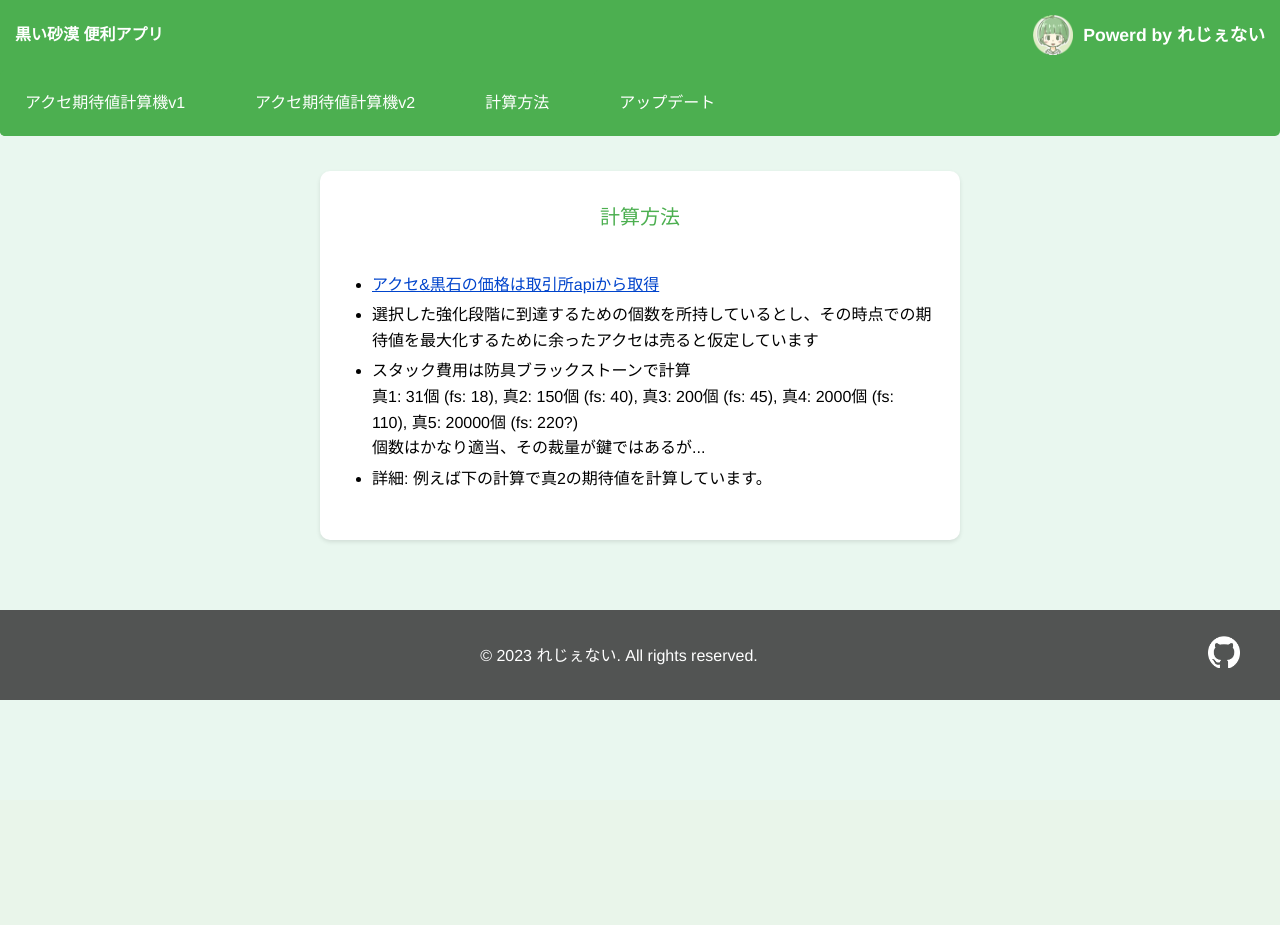
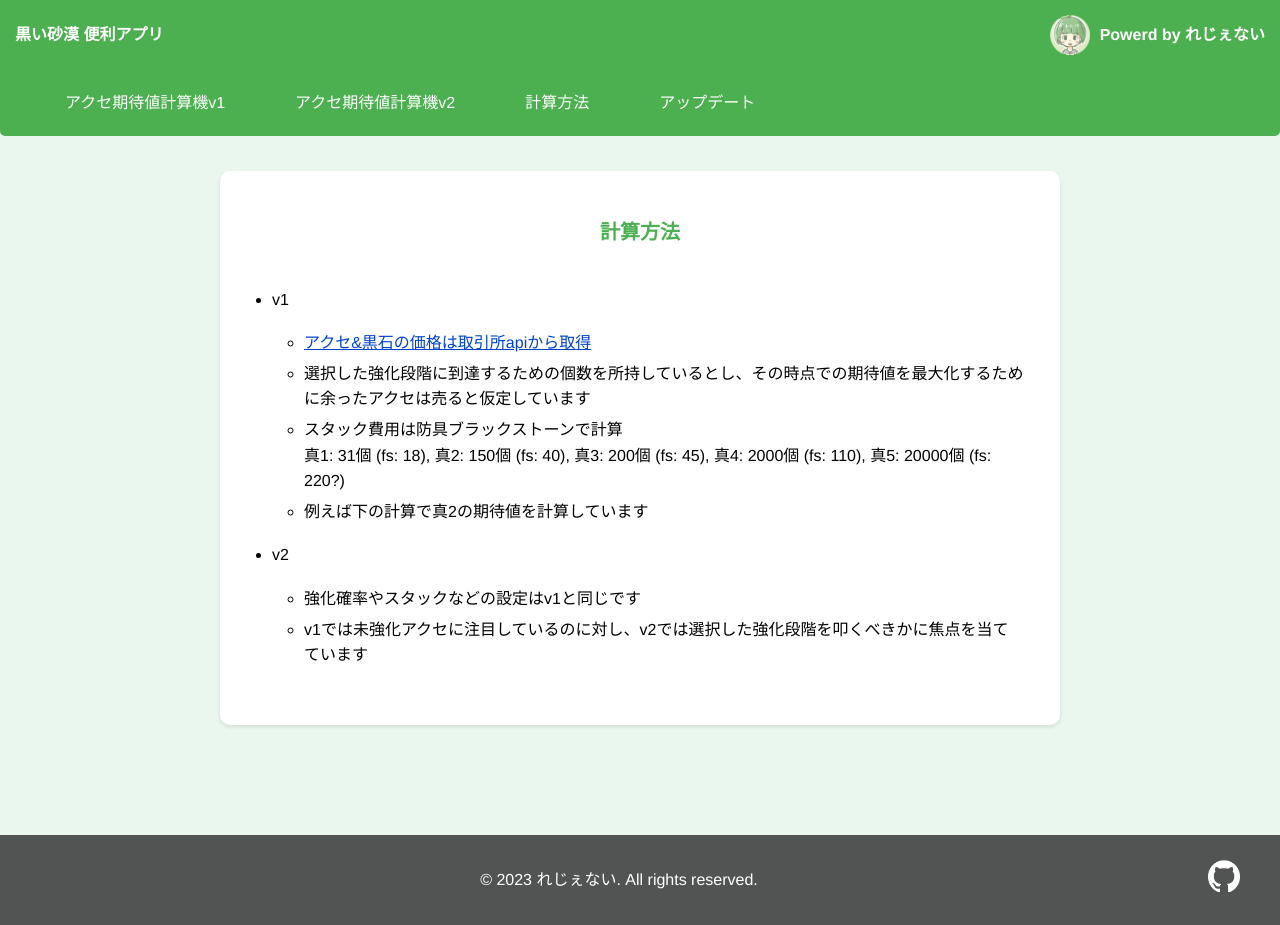
Before and after one commit to Lejenay/bdo_app, a Flask app: page /how-to-calc in a window 1280 px wide. Before the commit the page ends 700 px from the top, so only its background shows below. Run offline with Flask 2, Linux system fonts and the light colour scheme; parts of the project's set-up code (start-up, migrations or seed data) failed here and were passed over; some libraries are stand-ins or nearby versions.

Commit message:
c48-1
+マノスアクセの追加
+フッターの位置修正
+v1のresult緑赤表示

```diff
--- a/app.py
+++ b/app.py
@@ -48,6 +48,7 @@ def item_api_call(item_id):
 # DB // SQLを導入したいですまる
 bs_armour = item_api_call(16002)
 bs_wepon = item_api_call(16001)
+concentrated_magical_black_gem = item_api_call(4987)
 crescent = acc_api_call(12031)
 tun_ring = acc_api_call(12061)
 ruin_ring = acc_api_call(12060)
@@ -71,7 +72,41 @@ ethereal = acc_api_call(11856)
 lunar = acc_api_call(11663)
 river = acc_api_call(11662)
 orkin_belt = acc_api_call(12251)
+manos_ring = acc_api_call(705511)
+manos_earring = acc_api_call(705510)
+manos_necklace = acc_api_call(705509)
+manos_belt = acc_api_call(705512)
 
+# アクセサリーと強化関数のマッピング
+accessories = {
+    'crescent': crescent,
+    'tun_ring': tun_ring,
+    'tun_belt': tun_belt,
+    'disto': disto,
+    'narc': narc,
+    'ruin_ring': ruin_ring,
+    'tun_ear': tun_ear,
+    'tun_neck': tun_neck,
+    'turo_belt': turo_belt,
+    'basi_belt': basi_belt,
+    'centa_belt': centa_belt,
+    'ominous_ring': ominous_ring,
+    'ogre_ring': ogre_ring,
+    'laytenn': laytenn,
+    'sicil': sicil,
+    'dawn': dawn,
+    'vaha': vaha,
+    'cadry': cadry,
+    'valt_belt': valt_belt,
+    'lunar': lunar,
+    'river': river,
+    'ethereal': ethereal,
+    'orkin_belt': orkin_belt,
+    'manos_ring': manos_ring,
+    'manos_earring': manos_earring,
+    'manos_necklace': manos_necklace,
+    'manos_belt': manos_belt
+}
 
 def ja_name(item):
     accessories = {
@@ -97,7 +132,11 @@ def ja_name(item):
         'lunar': '月ネックレス',
         'river': '川ネックレス',
         'ethereal': '夢幻イヤリング',
-        'orkin_belt': 'オルキンベルト'
+        'orkin_belt': 'オルキンベルト',
+        'manos_ring': 'マノスリング',
+        'manos_earring': 'マノスイヤリング',
+        'manos_necklace': 'マノスネックレス',
+        'manos_belt': 'マノスベルト'
     }
 
     if item in accessories.keys():
@@ -125,7 +164,7 @@ def acc_pri(acc, tax):
     base_sell = round((acc[0]*2) *tax)
     str_base_sell = '{:,}'.format(base_sell)
 
-    return str_pri_expected_value, str_base_sell
+    return pri_expected_value, base_sell, str_pri_expected_value, str_base_sell
 
     '''
     真1を叩いた時の期待売上/str_pri_expected_value
@@ -145,7 +184,7 @@ def acc_duo(acc, tax):
     base_sell = round((acc[0]*3) *tax)
     str_base_sell = '{:,}'.format(base_sell)
 
-    return str_duo_expected_value, str_base_sell
+    return duo_expected_value, base_sell, str_duo_expected_value, str_base_sell
 
 def acc_tri(acc, tax):
     try3_stack_cost = (200 + 150 + 31) * bs_armour
@@ -161,7 +200,7 @@ def acc_tri(acc, tax):
     base_sell = round((acc[0]*4) *tax)
     str_base_sell = '{:,}'.format(base_sell)
 
-    return str_tri_expected_value, str_base_sell
+    return tri_expected_value, base_sell, str_tri_expected_value, str_base_sell
 
 def acc_tet(acc, tax):
     try4_stack_cost = (2000 + 200 + 150 + 31)* bs_armour
@@ -200,7 +239,7 @@ def acc_tet(acc, tax):
     base_sell = round((acc[0]*5) *tax)
     str_base_sell = '{:,}'.format(base_sell)
 
-    return str_tet_expected_value, str_base_sell
+    return tet_expected_value, base_sell, str_tet_expected_value, str_base_sell
 
 def acc_pen(acc, tax):
     try5_stack_cost = (20000)
@@ -258,22 +297,35 @@ def acc_pen(acc, tax):
     base_sell = round((acc[0]*6) *tax)
     str_base_sell = '{:,}'.format(base_sell)
 
-    return str_pen_expected_value, str_base_sell
+    return pen_expected_value, base_sell, str_pen_expected_value, str_base_sell
+
+inverce_accessories = {tuple(v):k for k, v in accessories.items()}
 
 def acc_pri_v2(acc, tax):
-    success_chance = 0.7
-    fail_chance = 0.3
-    try1_stack_cost = 31 * bs_armour
+    if "manos" in inverce_accessories[tuple(acc)]:
+        success_chance = 0.75
+        fail_chance = 0.25
+        try1_stack_cost = 10 * concentrated_magical_black_gem
+        pri_expected_value = round( ((acc[1]*tax - try1_stack_cost)*success_chance) - ((acc[0] + try1_stack_cost)*fail_chance))
+    else:
+        success_chance = 0.7
+        fail_chance = 0.3
+        try1_stack_cost = 31 * bs_armour
+        pri_expected_value = round( ((acc[1]*tax - try1_stack_cost)*success_chance) - ((acc[0]*2)*fail_chance))
 
-    pri_expected_value = round( ((acc[1]*tax - try1_stack_cost)*success_chance) - ((acc[0]*2)*fail_chance))
     str_pri_expected_value = '{:,}'.format(pri_expected_value)
 
     return pri_expected_value , str_pri_expected_value
 
 def acc_duo_v2(acc, tax):
-    success_chance = 0.5
-    fail_chance = 0.5
-    try2_stack_cost = 150 * bs_armour
+    if "manos" in inverce_accessories[tuple(acc)]:
+        success_chance = 0.45
+        fail_chance = 0.55
+        try2_stack_cost = 11 * concentrated_magical_black_gem
+    else:
+        success_chance = 0.5
+        fail_chance = 0.5
+        try2_stack_cost = 150 * bs_armour
 
     duo_expected_value = round( ((acc[2]*tax - try2_stack_cost)*success_chance) - ((acc[1] + acc[0])*fail_chance) )
     str_duo_expected_value = '{:,}'.format(duo_expected_value)
@@ -281,9 +333,14 @@ def acc_duo_v2(acc, tax):
     return duo_expected_value, str_duo_expected_value
 
 def acc_tri_v2(acc, tax):
-    success_chance = 0.41
-    fail_chance = 0.59
-    try3_stack_cost = 200 * bs_armour
+    if "manos" in inverce_accessories[tuple(acc)]:
+        success_chance = 0.3
+        fail_chance = 0.7
+        try3_stack_cost = 13 * concentrated_magical_black_gem
+    else:
+        success_chance = 0.41
+        fail_chance = 0.59
+        try3_stack_cost = 200 * bs_armour
 
     tri_expected_value = round( ((acc[3]*tax - try3_stack_cost)*success_chance) - ((acc[2] + acc[0])*fail_chance) )
     str_tri_expected_value = '{:,}'.format(tri_expected_value)
@@ -291,9 +348,14 @@ def acc_tri_v2(acc, tax):
     return tri_expected_value, str_tri_expected_value
 
 def acc_tet_v2(acc, tax):
-    success_chance = 0.3
-    fail_chance = 0.7
-    try4_stack_cost = 2000 * bs_armour
+    if "manos" in inverce_accessories[tuple(acc)]:
+        success_chance = 0.15
+        fail_chance = 0.85
+        try4_stack_cost = 16 * concentrated_magical_black_gem
+    else:
+        success_chance = 0.3
+        fail_chance = 0.7
+        try4_stack_cost = 2000 * bs_armour
 
     tet_expected_value = round( ((acc[4]*tax - try4_stack_cost)*success_chance) - ((acc[3] + acc[0])*fail_chance) )
     str_tet_expected_value = '{:,}'.format(tet_expected_value)
@@ -301,41 +363,19 @@ def acc_tet_v2(acc, tax):
     return tet_expected_value, str_tet_expected_value
 
 def acc_pen_v2(acc, tax):
-    success_chance = 0.115
-    fail_chance = 0.885
-    try5_stack_cost = 20000 * bs_armour
+    if "manos" in inverce_accessories[tuple(acc)]:
+        success_chance = 0.05
+        fail_chance = 0.95
+        try5_stack_cost = 20 * concentrated_magical_black_gem
+    else:
+        success_chance = 0.115
+        fail_chance = 0.885
+        try5_stack_cost = 20000 * bs_armour
 
     pen_expected_value = round( ((acc[5]*tax - try5_stack_cost)*success_chance) - ((acc[4] + acc[0])*fail_chance) )
     str_pen_expected_value = '{:,}'.format(pen_expected_value)
 
     return pen_expected_value, str_pen_expected_value
-
-# アクセサリーと強化関数のマッピング
-accessories = {
-    'crescent': crescent,
-    'tun_ring': tun_ring,
-    'tun_belt': tun_belt,
-    'disto': disto,
-    'narc': narc,
-    'ruin_ring': ruin_ring,
-    'tun_ear': tun_ear,
-    'tun_neck': tun_neck,
-    'turo_belt': turo_belt,
-    'basi_belt': basi_belt,
-    'centa_belt': centa_belt,
-    'ominous_ring': ominous_ring,
-    'ogre_ring': ogre_ring,
-    'laytenn': laytenn,
-    'sicil': sicil,
-    'dawn': dawn,
-    'vaha': vaha,
-    'cadry': cadry,
-    'valt_belt': valt_belt,
-    'lunar': lunar,
-    'river': river,
-    'ethereal': ethereal,
-    'orkin_belt': orkin_belt
-}
 
 @app.route('/', methods=['GET', 'POST'])
 def index_root():
@@ -345,6 +385,8 @@ def index_root():
 def index():
     tap = 0
     sell = 0
+    str_tap = None
+    str_sell = None
     name = None
     level = None
     item = None
@@ -384,12 +426,12 @@ def index():
 
     # 強化期待値と売り上げを計算
     if selected_accessory and selected_func:
-        tap, sell = selected_func(selected_accessory, tax)
+        tap, sell, str_tap, str_sell = selected_func(selected_accessory, tax)
 
     name = ja_name(item)
     level = ja_level_name(level)
 
-    return render_template('index.html', tap=tap, sell=sell, name=name, level=level,
+    return render_template('index.html', tap=tap, sell=sell, str_tap=str_tap, str_sell=str_sell, name=name, level=level,
                             family_fame=family_fame, pp=pp, marchant_ring=marchant_ring,
                             selected_item=selected_item, selected_level=selected_level)
 
@@ -453,6 +495,10 @@ def updates():
 
     updates = [
     {
+        'date': '2023-04-08',
+        'info': '計算機v2にマノスアクセを追加しました。'
+    },
+    {
         'date': '2023-04-07',
         'info': '期待値計算機のバージョン2を公開しました。'
     },
--- a/static/css/stylesheet.css
+++ b/static/css/stylesheet.css
@@ -1,9 +1,16 @@
+        html{
+         height: 100%;
+        }
+
         body {
             font-family: "Helvetica Neue", Arial, "Hiragino Kaku Gothic ProN", "Hiragino Sans", Meiryo, sans-serif;
             background-color: #e9f7ef;
             line-height: 1.6;
             margin: 0;
             padding: 0;
+            min-height: 100%;
+            display: flex;
+            flex-direction: column;
          }
 
          header {
@@ -21,7 +28,6 @@
          }
 
          header .name {
-            font-size: 1.1em;
             font-weight: bold;
             cursor: pointer;
             transition: opacity 0.2s;
@@ -34,6 +40,10 @@
 
          header .name-hover {
             opacity: 0;
+         }
+
+         .content {
+            flex: 1;
          }
 
          footer {
@@ -74,7 +84,6 @@
          nav ul {
             display: flex;
             list-style-type: none;
-            padding: 0;
             margin: 0;
             background-color: #4caf50;
             border-radius: 0 0 5px 5px;
@@ -84,7 +93,6 @@
             margin-right: 20px;
             padding: 10px;
             background-color: #4caf50;
-            border-radius: 5px;
          }
 
          nav ul li:last-child {
@@ -279,7 +287,7 @@
          }
 
          .calculation-method {
-            max-width: 600px;
+            max-width: 800px;
             margin: 70px auto;
             padding: 20px;
             background-color: #fff;
@@ -289,8 +297,10 @@
 
          .calculation-method h3 {
             font-size: 20px;
+            font-weight: bold!important;
             text-align: center;
             padding: 10px;
+            margin-top: 15px;
             margin-bottom: 15px;
             color: #4caf50;
          }
--- a/templates/how-to-calc.html
+++ b/templates/how-to-calc.html
@@ -8,11 +8,19 @@
 <section class="calculation-method">
     <h3>計算方法</h3>
     <ul>
-       <li><a href="https://developers.veliainn.com/">アクセ&黒石の価格は取引所apiから取得</a></li>
-       <li>選択した強化段階に到達するための個数を所持しているとし、その時点での期待値を最大化するために余ったアクセは売ると仮定しています</li>
-       <li>スタック費用は防具ブラックストーンで計算</br>
-       真1: 31個 (fs: 18), 真2: 150個 (fs: 40), 真3: 200個 (fs: 45), 真4: 2000個 (fs: 110), 真5: 20000個 (fs: 220?)</br>個数はかなり適当、その裁量が鍵ではあるが...</li>
-       <li>詳細: 例えば下の計算で真2の期待値を計算しています。</li>
+      <li>v1</li>
+         <ul>
+            <li><a href="https://developers.veliainn.com/">アクセ&黒石の価格は取引所apiから取得</a></li>
+            <li>選択した強化段階に到達するための個数を所持しているとし、その時点での期待値を最大化するために余ったアクセは売ると仮定しています</li>
+            <li>スタック費用は防具ブラックストーンで計算</br>
+            真1: 31個 (fs: 18), 真2: 150個 (fs: 40), 真3: 200個 (fs: 45), 真4: 2000個 (fs: 110), 真5: 20000個 (fs: 220?)</li>
+            <li>例えば下の計算で真2の期待値を計算しています</li>
+         </ul>
+      <li>v2</li>
+         <ul>
+            <li>強化確率やスタックなどの設定はv1と同じです</li>
+            <li>v1では未強化アクセに注目しているのに対し、v2では選択した強化段階を叩くべきかに焦点を当てています</li>
+         </ul>
     </ul>
     <div class="gist">
        <script src="https://gist.github.com/Lejenay/181beb6c19fb51051102dc2637f7e860.js"></script>
--- a/templates/index.html
+++ b/templates/index.html
@@ -1,5 +1,6 @@
 <!doctype html>
 <html>
+
    <head>
       <meta name="description" content="MMOPRG,黒い砂漠のアクセサリー強化において、強化したほうが儲けが出るのか、そのまま売ったほうが良いのかを考察できる計算機です。絶賛開発中。" />
       <link rel="apple-touch-icon" type="image/png" href="{{ url_for('static', filename='apple-touch-icon-180x180.png') }}">
@@ -11,7 +12,9 @@
 
       <link rel="stylesheet" href="{{ url_for('static', filename='css/stylesheet.css') }}">
    </head>
+
    <body>
+      <div class="content">
          <header>
             <a href="{{ url_for('index')}}" class="title">黒い砂漠 便利アプリ</a>
             <a href="https://twitter.com/Lejenay" target="_blank" style="display: flex; align-items: center;">
@@ -27,10 +30,14 @@
                <li><a href="{{ url_for('updates')}}">アップデート</a></li>
             </ul>
          </nav>
+
          {% block contents%}
+
          <main>
             <h1>アクセ期待値計算機v1</h1>
-         <h3>未強化のアクセを選択した強化段階まで叩く場合と、未強化アクセを全て売却する場合の損益を各々計算します。</h3>
+            <h3>未強化のアクセを選択した強化段階まで叩く場合と、未強化アクセを全て売却する場合の損益を各々計算します。<br>
+            <span style="color:red;">現在 <span style="font-weight: bold; font-size: 20px;">v2のみ</span> でマノスアクセの計算ができます。</span>
+            </h3>
             <div class="container">
                <div class="form-container">
                   <form method="POST">
@@ -92,17 +99,31 @@
                   </form>
                </div>
                <div class="results-container">
-            {% if tap %}
-               <p>{{ name }}{{ level }}の強化期待値は{{ tap }}シルバーです。</p>
+               {% if tap > sell %}
+                  {% if str_tap %}
+                     <p>{{ name }}{{ level }}の強化期待値は <span style="color: rgb(0, 189, 0);">{{ str_tap }}</span> シルバーです。</p>
                   {% endif %}
 
-            {% if sell %}
-               <p>{{ name }}をそのまま売ると、売り上げは{{ sell }}シルバーです。</p>
+                  {% if str_sell %}
+                     <p>{{ name }}をそのまま売ると、売り上げは <span style="color: rgb(255, 0, 0);">{{ str_sell }} </span>シルバーです。</p>
+                  {% endif %}
+
+               {% else %}
+                  {% if str_tap %}
+                     <p>{{ name }}{{ level }}の強化期待値は <span style="color: rgb(255, 0, 0);">{{ str_tap }}</span> シルバーです。</p>
+                  {% endif %}
+
+                  {% if str_sell %}
+                  <p>{{ name }}をそのまま売ると、売り上げは <span style="color: rgb(0, 189, 0);">{{ str_sell }} </span>シルバーです。</p>
+                  {% endif %}
                {% endif %}
                </div>
             </div>
          </main>
+
          {% endblock %}
+
+      </div>
 
       <footer>
          <div class="footer-container">
@@ -137,5 +158,6 @@
             });
          });
       </script>
+
    </body>
 </html>
```
Also changed, not shown: templates/acc-enhancing-v2.html (+8 -2 lines), static/manos_belt.webp (added), static/manos_earring.webp (added), static/manos_necklace.webp (added), static/manos_ring.webp (added). Lines whose indentation alone changed are shown as unchanged.
